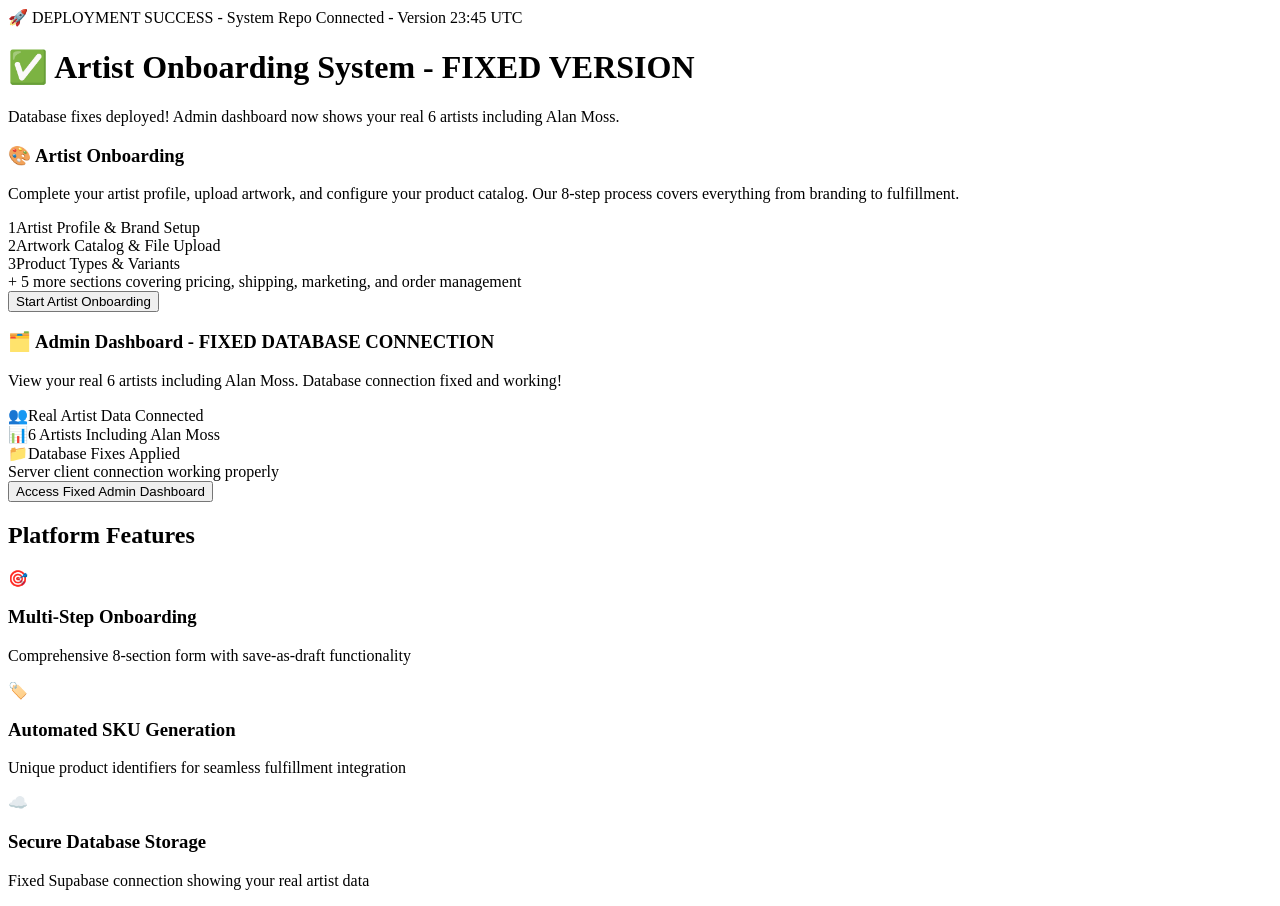
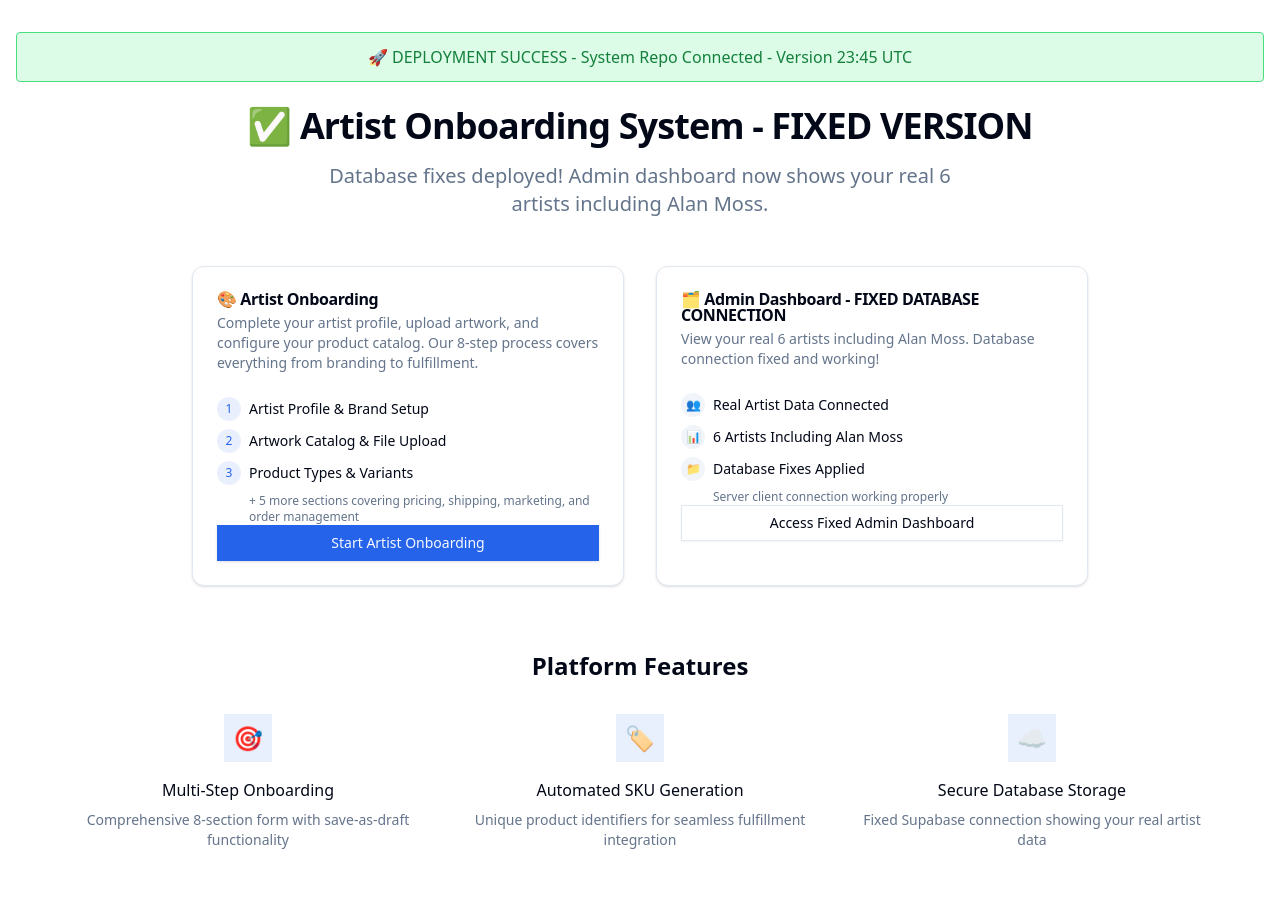
Before and after one commit to ArtboxPrinting/artist-onboarding-system, a Next.js app: page / in a window 1280 px wide. After the commit the page ends 882 px from the top, so only its background shows below. Built offline with nearby package versions, Linux system fonts and the light colour scheme.

Commit message:
🔧 Add required root layout for Next.js App Router

```diff
--- /dev/null
+++ b/src/app/layout.tsx
@@ -0,0 +1,21 @@
+import type { Metadata } from 'next'
+import './globals.css'
+
+export const metadata: Metadata = {
+  title: 'Artist Onboarding Platform',
+  description: 'Professional artist onboarding system with database integration',
+}
+
+export default function RootLayout({
+  children,
+}: {
+  children: React.ReactNode
+}) {
+  return (
+    <html lang="en">
+      <body className="antialiased">
+        {children}
+      </body>
+    </html>
+  )
+}
```
